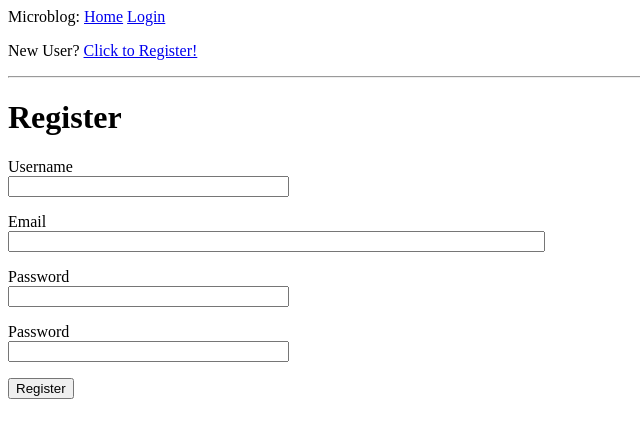
After one commit to Olex1313/LearningFlask, a Flask app: page /register in a window 1280 px wide. The commit adds this page. Shown: the top 438 px of the page, without its empty margins (0-640 px from the left). Run offline with Flask 2, Linux system fonts and the light colour scheme.

Commit message:
Login and register forms working

```diff
--- a/app/__init__.py
+++ b/app/__init__.py
@@ -2,12 +2,13 @@ from flask import Flask
 from config import Config
 from flask_sqlalchemy import SQLAlchemy
 from flask_migrate import Migrate
-
+from flask_login import LoginManager
 
 app = Flask(__name__)
 app.config.from_object(Config)
+login = LoginManager(app)
+login.login_view = 'login'
 db = SQLAlchemy(app)
 migrate = Migrate(app, db)
 
-
 from app import views, models
--- a/app/forms.py
+++ b/app/forms.py
@@ -1,6 +1,7 @@
 from flask_wtf import FlaskForm
 from wtforms import StringField, PasswordField, BooleanField, SubmitField
-from wtforms.validators import DataRequired
+from wtforms.validators import DataRequired, ValidationError, Email, EqualTo
+from app.models import User
 
 
 class LoginForm(FlaskForm):
@@ -8,3 +9,16 @@ class LoginForm(FlaskForm):
     password = PasswordField("Password", validators=[DataRequired()])
     remember_me = BooleanField("Remember Me")
     submit = SubmitField("Sign In")
+
+
+class RegistrationForm(FlaskForm):
+    username = StringField('Username', validators=[DataRequired()])
+    email = StringField('Email', validators=[DataRequired(), Email()])
+    password = PasswordField('Password', validators=[DataRequired()])
+    password2 = PasswordField('Password', validators=[DataRequired(), EqualTo('password')])
+    submit = SubmitField('Register')
+
+    def validate_email(self, email):
+        user = User.query.filter_by(email=email.data).first()
+        if user is not None:
+            raise ValidationError('Please use a different email address.')
--- a/app/templates/base.html
+++ b/app/templates/base.html
@@ -9,7 +9,12 @@
     <body>
         <div>Microblog:
             <a href="{{ url_for('index')}}">Home</a>
+            {% if current_user.is_anonymous %}
             <a href="{{ url_for('login') }}">Login</a>
+            <p>New User? <a href="{{ url_for('register') }}">Click to Register!</a></p>
+            {% else %}
+            <a href="{{ url_for('logout') }}">Logout</a>
+            {% endif %}
         </div>
         <hr>
         {% with messages = get_flashed_messages() %}
--- a/app/templates/index.html
+++ b/app/templates/index.html
@@ -1,7 +1,7 @@
 {% extends "base.html" %}
 
 {% block content %}
-     <h1>Hi, {{user.username}}! </h1>
+     <h1>Hi, {{current_user.username}}! </h1>
     {% for post in posts %}
     <div>{{post.author.username}} says: <b> {{post.body}} </b></p></div>
     {%endfor%}
--- /dev/null
+++ b/app/templates/register.html
@@ -0,0 +1,37 @@
+{% extends "base.html" %}
+
+{% block content %}
+    <h1>Register</h1>
+    <form action="" method="post">
+        {{ form.hidden_tag() }}
+        <p>
+            {{ form.username.label }}<br>
+            {{ form.username(size=32) }}<br>
+            {% for error in form.username.errors %}
+            <span style="color: red;">[{{ error }}]</span>
+            {% endfor %}
+        </p>
+        <p>
+            {{ form.email.label }}<br>
+            {{ form.email(size=64) }}<br>
+            {% for error in form.email.errors %}
+            <span style="color: red;">[{{ error }}]</span>
+            {% endfor %}
+        </p>
+        <p>
+            {{ form.password.label }}<br>
+            {{ form.password(size=32) }}<br>
+            {% for error in form.password.errors %}
+            <span style="color: red;">[{{ error }}]</span>
+            {% endfor %}
+        </p>
+        <p>
+            {{ form.password2.label }}<br>
+            {{ form.password2(size=32) }}<br>
+            {% for error in form.password2.errors %}
+            <span style="color: red;">[{{ error }}]</span>
+            {% endfor %}
+        </p>
+        <p>{{ form.submit() }}</p>
+    </form>
+{% endblock %}
--- a/app/views.py
+++ b/app/views.py
@@ -1,12 +1,16 @@
-from app import app
+from app import app, db
 from flask import render_template, redirect, flash, url_for
-from app.forms import LoginForm
+from app.forms import LoginForm, RegistrationForm
+from flask_login import current_user, login_user, logout_user, login_required
+from app.models import User
+from werkzeug.urls import url_parse
+from flask import request
 
 
 @app.route('/')
 @app.route('/index')
+@login_required
 def index():
-    user = {'username': 'miguel'}
     posts = [
         {
             'author': {'username': 'John'},
@@ -21,7 +25,7 @@ def index():
             'body': 'Какая гадость эта ваша заливная рыба!!'
         }
     ]
-    return render_template('index.html', user=user, title='Home', posts=posts)
+    return render_template('index.html', title='Home', posts=posts)
 
 
 @app.route('/page')
@@ -31,9 +35,37 @@ def page():
 
 @app.route('/login', methods=['GET', 'POST'])
 def login():
+    if current_user.is_authenticated:
+        return redirect(url_for('index'))
     form = LoginForm()
     if form.validate_on_submit():
-        flash('Login requested for user {}, remember_me={}'.format(
-            form.username.data, form.remember_me.data))
+        user = User.query.filter_by(username=form.username.data).first()
+        if user is None or not user.check_password(form.password.data):
+            flash('Invalid username or password')
+            return redirect(url_for('login'))
+        login_user(user, remember=form.remember_me.data)
+        next_page = request.args.get('next')
+        if not next_page or url_parse(next_page).netloc != '':
+            next_page = url_for('index')
         return redirect(url_for('index'))
     return render_template('login.html', title='Sign In', form=form)
+
+
+@app.route('/logout')
+def logout():
+    logout_user()
+    return redirect(url_for('index'))
+
+@app.route('/register', methods=['GET', 'POST'])
+def register():
+    if current_user.is_authenticated:
+        return redirect(url_for('index'))
+    form = RegistrationForm()
+    if form.validate_on_submit():
+        user = User(username=form.username.data, email=form.email.data)
+        user.set_password(form.password.data)
+        db.session.add(user)
+        db.session.commit()
+        flash('Congratulations, you are now a registered user!')
+        return redirect(url_for('login'))
+    return render_template('register.html', title='Register', form=form)
--- a/microblog.py
+++ b/microblog.py
@@ -7,4 +7,5 @@ def make_shell_context():
     return {'db': db, 'User': User, 'Post': Post}
 
 
-app.run()
+if __name__ == "__main__":
+    app.run()
```
Also changed, not shown: app/models.py (+15 -2 lines), README.md, app.db.
